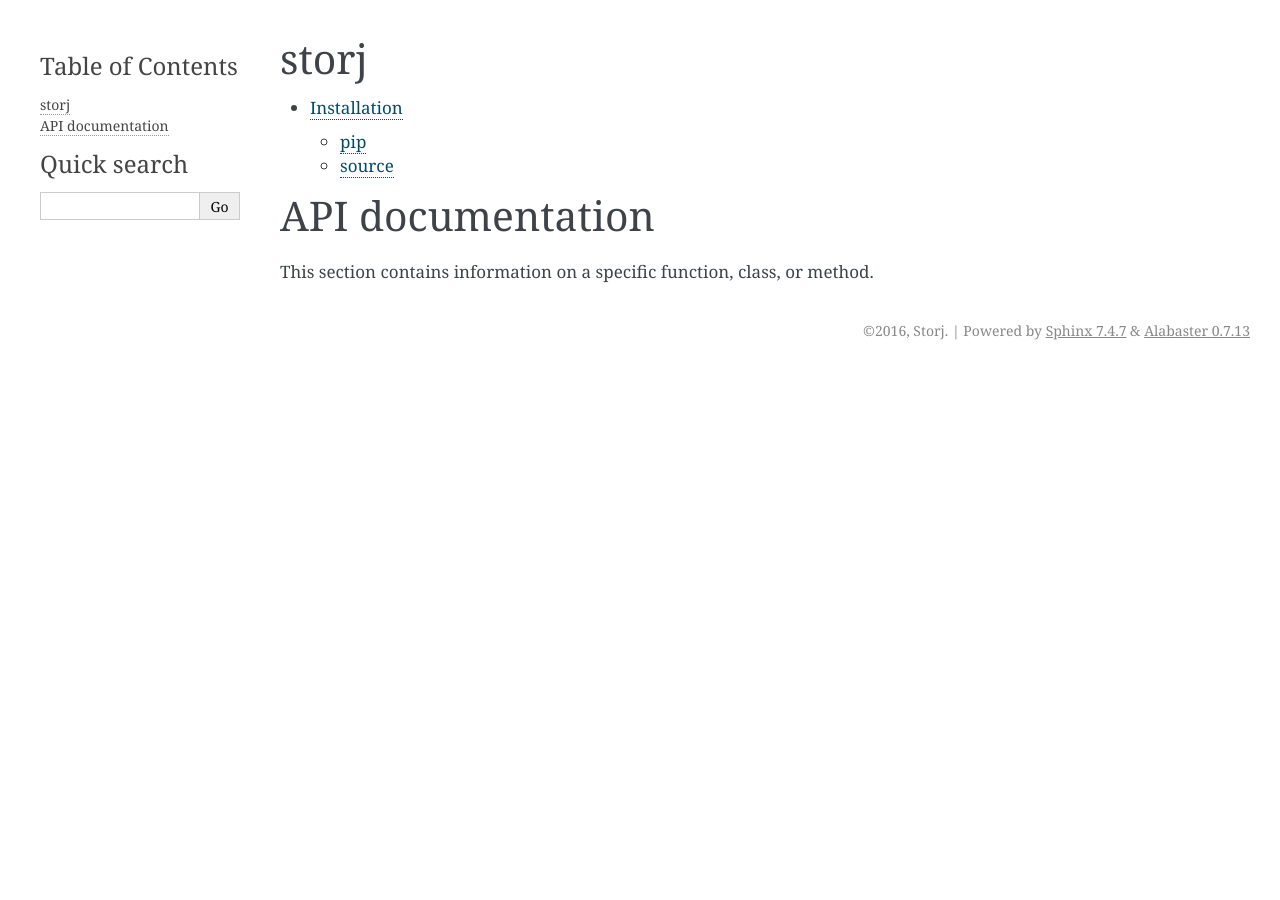
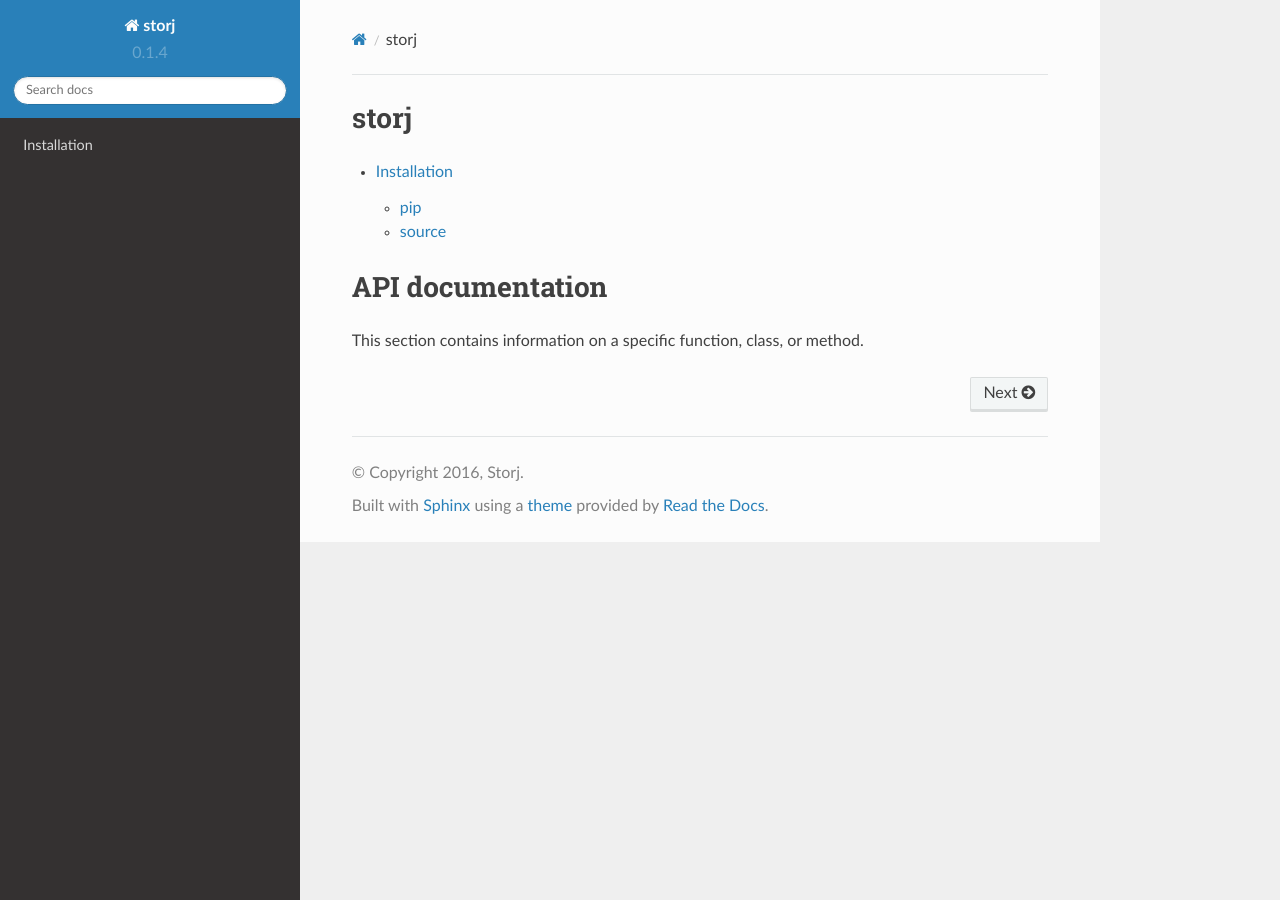
Before and after one commit to storj-archived/storj-python-sdk, a Sphinx documentation site: the page built from docs/index.rst, in a window 1280 px wide. Built offline with Sphinx 7.4.7 and the Read the Docs theme 2.0.0, drawn with Linux system fonts in a browser that asks for light colours; formulas are drawn with MathJax 3; pages that are not in the unit, such as notebooks, are missing from menus; the version number is read from the project's files by our own code.

Commit message:
use sphinx_rtd_theme.

```diff
--- a/docs-requirements.txt
+++ b/docs-requirements.txt
@@ -1,4 +1,4 @@
-alabaster==0.7.9
-recommonmark
+recommonmark==0.4.0
 semantic_version==2.5.0
 Sphinx==1.4.5
+sphinx_rtd_theme==0.1.9
--- a/docs/conf.py
+++ b/docs/conf.py
@@ -142,20 +142,13 @@ todo_include_todos = False
 # The theme to use for HTML and HTML Help pages.  See the documentation for
 # a list of builtin themes.
 #
-html_theme = 'alabaster'
+html_theme = 'sphinx_rtd_theme'
 
 # Theme options are theme-specific and customize the look and feel of a theme
 # further.  For a list of options available for each theme, see the
 # documentation.
 #
 html_theme_options = {
-    u'description': u'A Python SDK for the Storj API.',
-    u'fixed_sidebar': True,
-    u'github_button': True,
-    u'github_repo': u'storj-python-sdk',
-    u'github_user': u'Storj',
-    u'page_width': u'1220px',
-    u'sidebar_width': u'220px'
 }
 
 # Add any paths that contain custom themes here, relative to this directory.
@@ -173,7 +166,7 @@ html_theme_options = {
 # The name of an image file (relative to this directory) to place at the top
 # of the sidebar.
 #
-# html_logo = None
+# html_logo = os.path.join('_static', 'logo.png')
 
 # The name of an image file (relative to this directory) to use as a favicon of
 # the docs.  This file should be a Windows icon file (.ico) being 16x16 or 32x32
```
